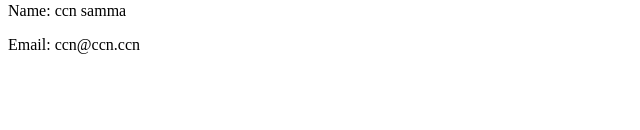
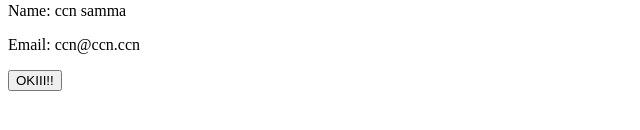
Before and after one commit to aakku106/4thSemTranning_REACT, a React (Vite) app in the folder project3/: page /contact/1 in a window 1280 px wide. Shown: the part 196-326 px from the top of the page, without its empty margins (0-640 px from the left). Built offline with nearby package versions, Linux system fonts and the light colour scheme.

Commit message:
feat: add navigation functionality to Contactdetails component

```diff
--- a/project3/src/Pages/Contact/Contactdetails.jsx
+++ b/project3/src/Pages/Contact/Contactdetails.jsx
@@ -2,11 +2,15 @@
 
 import React from "react";
 import { contacts } from "./ContactData";
-import { useParams } from "react-router-dom";
+import { useNavigate, useParams } from "react-router-dom";
 
 function Contactdetails() {
   const { contactId } = useParams();
   const contact = contacts.find((c) => c.id === parseInt(contactId));
+  const navigate = useNavigate();
+  const handleClick = () => {
+    navigate("/contact");
+  };
 
   if (!contact) {
     return <div>Contact not found</div>;
@@ -18,6 +22,8 @@ function Contactdetails() {
       <p>ID: {contact.id}</p>
       <p>Name: {contact.name}</p>
       <p>Email: {contact.email}</p>
+
+      <button onClick={handleClick}>OKIII!!</button>
     </>
   );
 }
```
